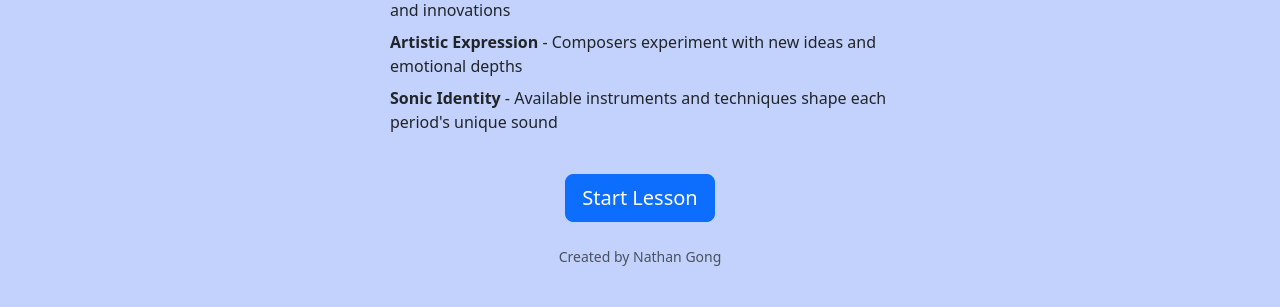
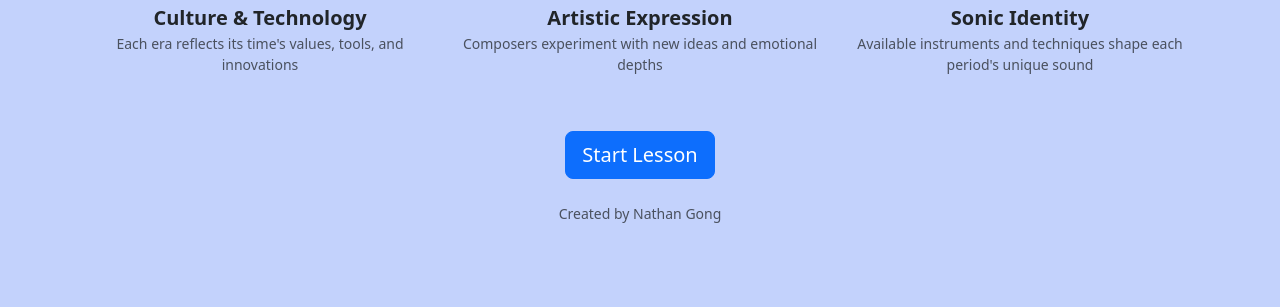
Before and after one commit to nathan-gong/uid_project, a Flask app: page / in a window 1280 px wide. Shown: the part 540-847 px from the top of the page. After the commit the page ends 763 px from the top, so only its background shows below. Run offline with Flask 3, Linux system fonts and the light colour scheme.

Commit message:
formatting

```diff
--- a/templates/index.html
+++ b/templates/index.html
@@ -2,18 +2,33 @@
 
 {% block content %}
 <div class="text-center">
-  <h1 class="mb-3">Musical Eras Explorer</h1>
+  <h1 class="display-3 fw-bold mb-3">Musical Eras Explorer</h1>
     <p class="lead">Learn how to recognize Baroque, Classical, and Romantic musical traits, then test yourself with a
       short quiz.</p>
     <div class="mb-4">
       <img src="https://jadebultitude.b-cdn.net/wp-content/uploads/2023/02/periods-of-music-timeline-1024x409.png"
         alt="Timeline of musical periods" class="img-fluid rounded shadow-sm">
     </div>
-    <ul class="list-unstyled mb-4 text-start" style="max-width: 500px; margin-left: auto; margin-right: auto;">
-      <li class="mb-2"><strong>Culture & Technology</strong> - Each era reflects its time's values, tools, and innovations</li>
-      <li class="mb-2"><strong>Artistic Expression</strong> - Composers experiment with new ideas and emotional depths</li>
-      <li class="mb-2"><strong>Sonic Identity</strong> - Available instruments and techniques shape each period's unique sound</li>
-    </ul>
+    <div class="row mb-4">
+      <div class="col-md-4 text-center">
+        <div class="mb-3">
+          <strong class="fs-5">Culture & Technology</strong>
+          <p class="small text-muted">Each era reflects its time's values, tools, and innovations</p>
+        </div>
+      </div>
+      <div class="col-md-4 text-center">
+        <div class="mb-3">
+          <strong class="fs-5">Artistic Expression</strong>
+          <p class="small text-muted">Composers experiment with new ideas and emotional depths</p>
+        </div>
+      </div>
+      <div class="col-md-4 text-center">
+        <div class="mb-3">
+          <strong class="fs-5">Sonic Identity</strong>
+          <p class="small text-muted">Available instruments and techniques shape each period's unique sound</p>
+        </div>
+      </div>
+    </div>
     <a href="{{ url_for('learn', lesson_id=1) }}" class="btn btn-lg btn-primary mt-3">Start Lesson</a>
     <p class="text-muted small mt-4">Created by Nathan Gong</p>
 </div>
```
Also changed, not shown: templates/quiz.html (+8 -6 lines).
